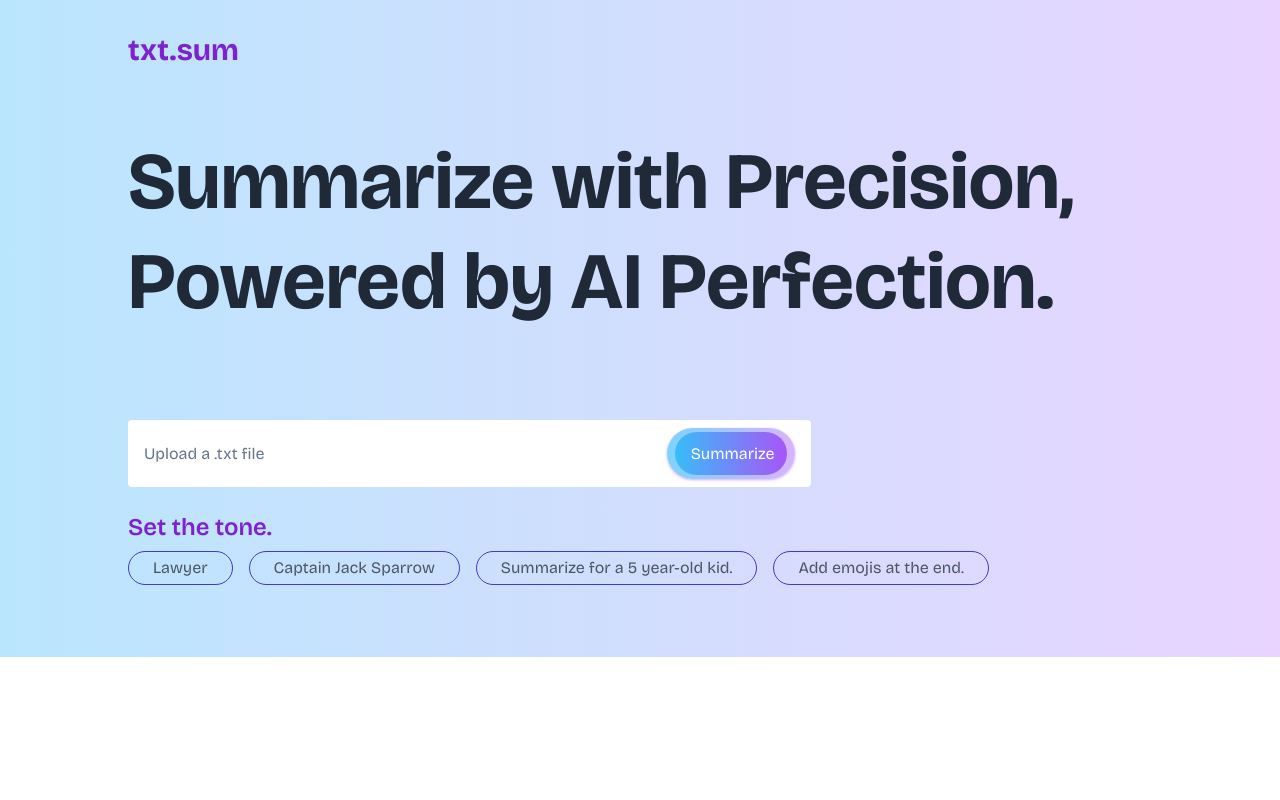
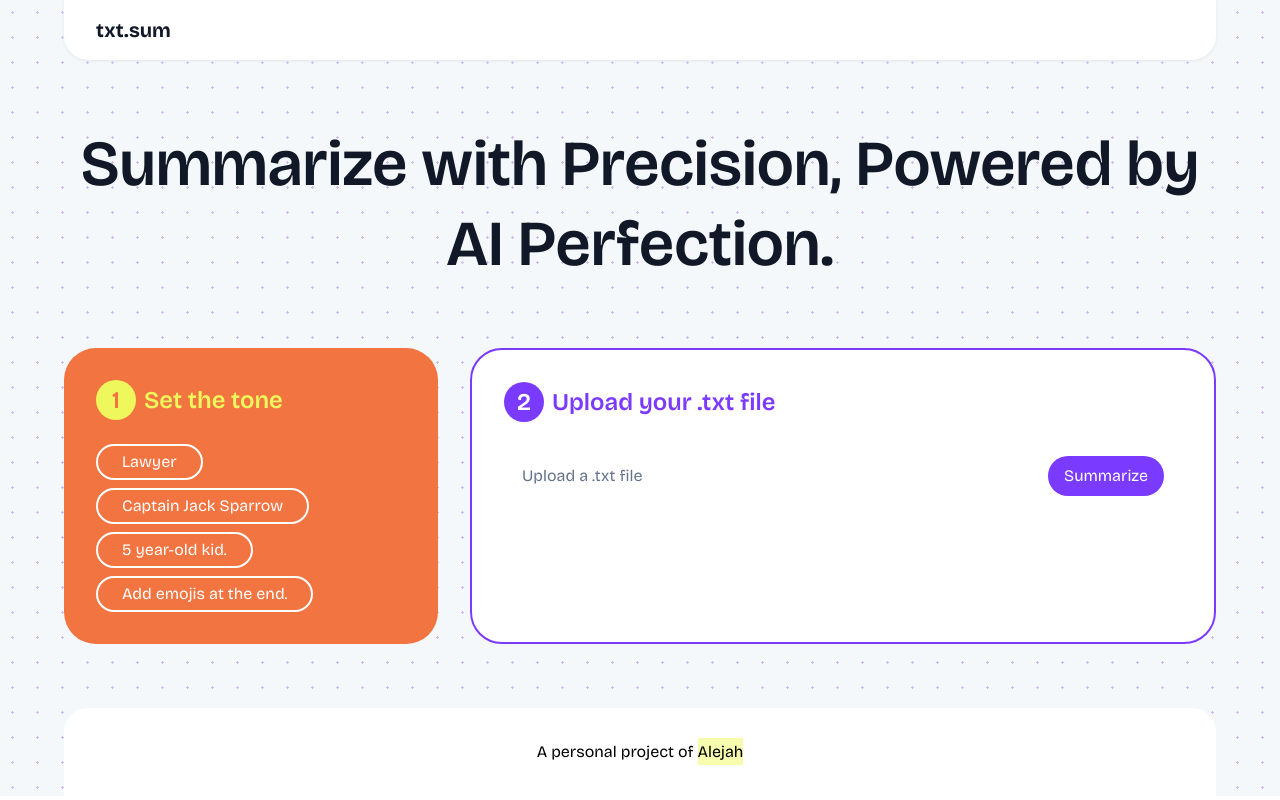
Before and after one commit to Aljhsrdnl/summarizer, a Next.js app: page / in a window 1280 px wide. Built offline with nearby package versions, Linux system fonts and the light colour scheme; no server answers.

Commit message:
fix: change layout

```diff
--- a/src/pages/index.tsx
+++ b/src/pages/index.tsx
@@ -2,6 +2,7 @@ import exportAsImage from "@/utils/downloadImage";
 import { ChangeEvent, useEffect, useRef, useState } from "react";
 import Head from "next/head";
 import summarizer from "@/utils/summarizer";
+import Link from "next/link";
 
 export default function Home() {
   const [file, setFile] = useState<File | null>();
@@ -66,28 +67,77 @@ export default function Home() {
     }
   }
   return (
-    <div className="flex justify-center  px-[2rem] lg:px-[8rem] pt-[2rem] pb-[4rem] w-full h-full  bg-gradient-to-r from-sky-200 to-purple-200">
+    <div className=" custom-bg ">
       <Head>
-        <title>.txt Summarizer</title>
+        <title>txt.sum</title>
       </Head>
+      <div className="max-w-7xl mx-auto px-[2rem] lg:px-[4rem] w-full h-full ">
         <div className="w-full h-full">
-        <h3 className="text-purple-700 font-bold text-3xl mb-8"> txt.sum</h3>
-        <h3 className="text-[5em] text-gray-800 font-bold leading-tight my-16">
-          Summarize with Precision, Powered by AI Perfection.
+          <div className="bg-white py-[1rem] px-[2rem] rounded-br-3xl rounded-bl-3xl shadow shadow-gray-200 sticky">
+            <h3 className="text-gray-900 font-bold text-xl"> txt.sum</h3>
+          </div>
+          <h3 className="text-[4em] text-gray-900 font-semibold leading-tight my-16 text-center">
+            <span className="py-2 hover:bg-[#eef75c]">Summarize</span> with{" "}
+            <span>Precision,</span> Powered by AI Perfection.
           </h3>
-        {/* <p>Upload a .txt file and generate a summary.</p> */}
-        <section className="w-full flex gap-x-2">
-          {/* <input
-            type="file"
-            accept=".txt"
-            className="border border-gray-300 p-2 flex-grow rounded"
-            onChange={handleFileChange}
-          /> */}
+          <div className="flex gap-x-8">
+            {/* Set the tone */}
+            <div className="w-1/3 bg-[#f17441] rounded-[2rem] p-[2rem]">
+              <div className="flex items-center gap-x-2 mb-6">
+                <div className="w-[2.5rem] h-[2.5rem] rounded-full bg-[#eef75c] flex items-center justify-center ">
+                  <p className="text-2xl font-semibold text-[#f17441]">1</p>
+                </div>
+                <h4 className="text-[#eef75c] text-2xl font-semibold">
+                  Set the tone
+                </h4>
+              </div>
+              <div className="">
+                <button
+                  value="Pretend to be a lawyer. Create a summary of this text using legal terms."
+                  className="border-2 border-white text-white px-6 py-1 rounded-full hover:text-[#f17441] hover:bg-[#eef75c] hover:border-[#eef75c] active:scale-95 transition-all ease-in-out focus:bg-[#7a3aff] focus:border-[#7a3aff] focus:text-white text-left mb-2"
+                  onClick={handleChangeInstruction}
+                >
+                  Lawyer
+                </button>
+                <button
+                  value="Pretend to be Captain Jack Sparrow. Create a summary of this text using Captain Jack Sparrow's tone."
+                  className="border-2 border-white text-white px-6 py-1 rounded-full hover:text-[#f17441] hover:bg-[#eef75c] hover:border-[#eef75c] active:scale-95 transition-all ease-in-out focus:bg-[#7a3aff] focus:border-[#7a3aff] focus:text-white text-left mb-2"
+                  onClick={handleChangeInstruction}
+                >
+                  Captain Jack Sparrow
+                </button>
+                <button
+                  value="Create a summary of this text understandable by a 5-year old"
+                  className="border-2 border-white text-white px-6 py-1 rounded-full hover:text-[#f17441] hover:bg-[#eef75c] hover:border-[#eef75c] active:scale-95 transition-all ease-in-out focus:bg-[#7a3aff] focus:border-[#7a3aff] focus:text-white text-left mb-2"
+                  onClick={handleChangeInstruction}
+                >
+                  5 year-old kid.
+                </button>
+                <button
+                  value="Create a summary of this text and add emojis at the end of the output."
+                  className="border-2 border-white text-white px-6 py-1 rounded-full hover:text-[#f17441] hover:bg-[#eef75c] hover:border-[#eef75c] active:scale-95 transition-all ease-in-out focus:bg-[#7a3aff] focus:border-[#7a3aff] focus:text-white text-left"
+                  onClick={handleChangeInstruction}
+                >
+                  Add emojis at the end.
+                </button>
+              </div>
+            </div>
+            {/* Upload txt file */}
+            <div className="w-2/3 bg-white rounded-[2rem] p-[2rem] border-2 border-[#7a3aff] bg-[#7a3aff]/20">
+              <div className="flex items-center gap-x-2">
+                <div className="w-[2.5rem] h-[2.5rem] rounded-full bg-[#7a3aff] flex items-center justify-center">
+                  <p className="text-2xl font-semibold text-white">2</p>
+                </div>
+                <h4 className="text-[#7a3aff] text-2xl font-semibold">
+                  Upload your .txt file
+                </h4>
+              </div>
+              <div className="w-full flex gap-x-2">
                 <label
                   htmlFor="inputFile"
-            className="group cursor-pointer  rounded bg-white flex items-center w-8/12 my-6 py-2 px-4"
+                  className="group cursor-pointer  rounded-full border-white border-2  bg-white flex items-center w-full my-6 py-2 px-4"
                 >
-            <span className="text-slate-500 group-hover:text-sky-500 flex-grow">
+                  <span className="text-slate-500 group-hover:text-[#f17441] flex-grow">
                     {!file ? "Upload a .txt file" : file.name}
                   </span>
                   <input
@@ -97,56 +147,29 @@ export default function Home() {
                     id="inputFile"
                     onChange={handleFileChange}
                   />
-            <div className="w-[8em] h-full bg-gradient-to-r from-sky-300 to-purple-300 flex items-center justify-center rounded-full py-1 shadow-purple-300 shadow">
+
                   <button
-                className="bg-gradient-to-r from-sky-400 to-purple-500 rounded-full text-white px-4 disabled:bg-gray-300 disabled:cursor-not-allowed h-[2.7em] w-[7em]"
+                    className=" rounded-full text-white bg-[#7a3aff]  disabled:bg-[#7a3aff] disabled:cursor-not-allowed px-4 py-2"
                     onClick={() => handleSummarizeClick(file!)}
                     disabled={file ? false : true}
                   >
                     {isLoading ? "Loading.." : "Summarize"}
                   </button>
+                </label>
               </div>
-          </label>
-        </section>
-        <h4 className="text-purple-700 text-2xl font-semibold">
-          Set the tone.
-        </h4>
+            </div>
+          </div>
+          {/* <p>Upload a .txt file and generate a summary.</p> */}
 
-        <div className="flex gap-x-4 my-2">
-          <button
-            value="Pretend to be a lawyer. Create a summary of this text using legal terms."
-            className="border border-indigo-700 text-gray-600 px-6 py-1 rounded-full hover:text-indigo-700 hover:bg-indigo-50 active:scale-95 transition-all ease-in-out focus:bg-indigo-700 focus:text-white"
-            onClick={handleChangeInstruction}
-          >
-            Lawyer
-          </button>
-          <button
-            value="Pretend to be Captain Jack Sparrow. Create a summary of this text using Captain Jack Sparrow's tone."
-            className="border border-indigo-700 text-gray-600 px-6 py-1 rounded-full hover:text-indigo-700 hover:bg-indigo-50 active:scale-95 transition-all ease-in-out focus:bg-indigo-700 focus:text-white"
-            onClick={handleChangeInstruction}
-          >
-            Captain Jack Sparrow
-          </button>
-          <button
-            value="Create a summary of this text understandable by a 5-year old"
-            className="border border-indigo-700 text-gray-600 px-6 py-1 rounded-full hover:text-indigo-700 hover:bg-indigo-50 active:scale-95 transition-all ease-in-out focus:bg-indigo-700 focus:text-white"
-            onClick={handleChangeInstruction}
-          >
-            Summarize for a 5 year-old kid.
-          </button>
-          <button
-            value="Create a summary of this text and add emojis at the end of the output."
-            className="border border-indigo-700 text-gray-600 px-6 py-1 rounded-full hover:text-indigo-700 hover:bg-indigo-50 active:scale-95 transition-all ease-in-out focus:bg-indigo-700 focus:text-white"
-            onClick={handleChangeInstruction}
-          >
-            Add emojis at the end.
-          </button>
-        </div>
           {summary && (
-          <div className="bg-white shadow shadow-purple-400 p-8 rounded-2xl mt-8 relative">
-            <p className="text-purple-800 ">{summary}</p>
+            <section>
+              <div className="bg-white p-12 rounded-[2rem] mt-8 relative w-full mx-auto">
+                <p className="text-center font-bold text-gray-900 text-3xl mb-8 bg-[#7a3aff]/10 py-2 w-fit">
+                  Summary
+                </p>
+                <p className="text-gray-800 ">{summary}</p>
                 <div
-              className="absolute right-2 top-2 cursor-pointer hover:bg-gray-100 p-1 rounded"
+                  className="absolute right-6 top-6 cursor-pointer hover:bg-gray-100 p-1 rounded"
                   onClick={() => {
                     copySummary();
                     alert("Copied");
@@ -163,7 +186,15 @@ export default function Home() {
                   </svg>
                 </div>
               </div>
+            </section>
           )}
+        </div>
+        <footer className="bg-white mt-16 py-8 text-center rounded-tl-3xl rounded-tr-3xl">
+          A personal project of{" "}
+          <Link href="alejah.vercel.app" className="bg-[#eef75c]/50 py-1">
+            Alejah
+          </Link>
+        </footer>
       </div>
     </div>
   );
--- a/src/styles/globals.css
+++ b/src/styles/globals.css
@@ -8,3 +8,10 @@
   margin: 0;
   font-family: "Bricolage Grotesque";
 }
+
+.custom-bg {
+  background-color: #f4f8fa;
+  opacity: 1;
+  background-image: radial-gradient(#cfbbfa 1.25px, #f4f8fa 1.25px);
+  background-size: 25px 25px;
+}
```
Lines whose indentation alone changed are shown as unchanged.
